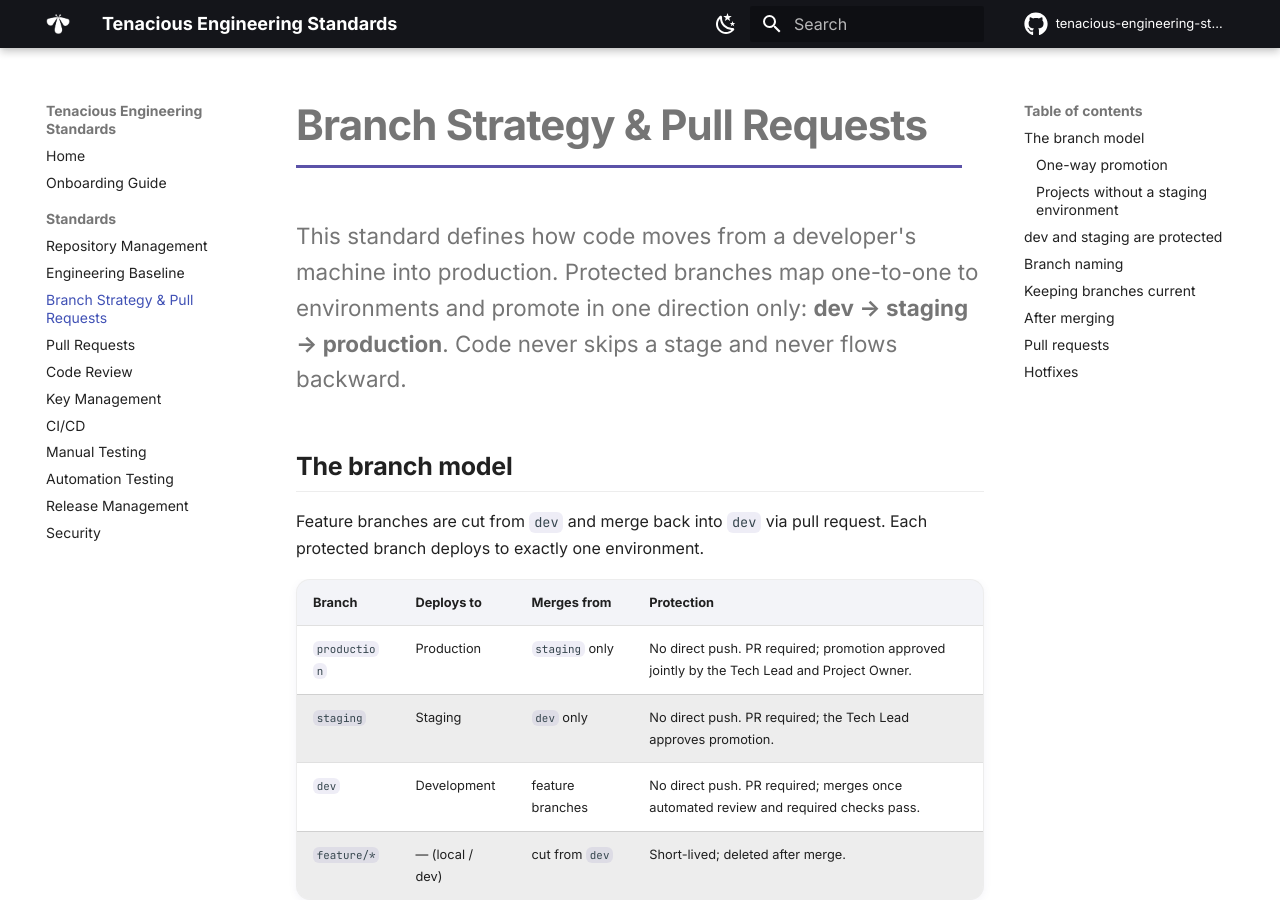
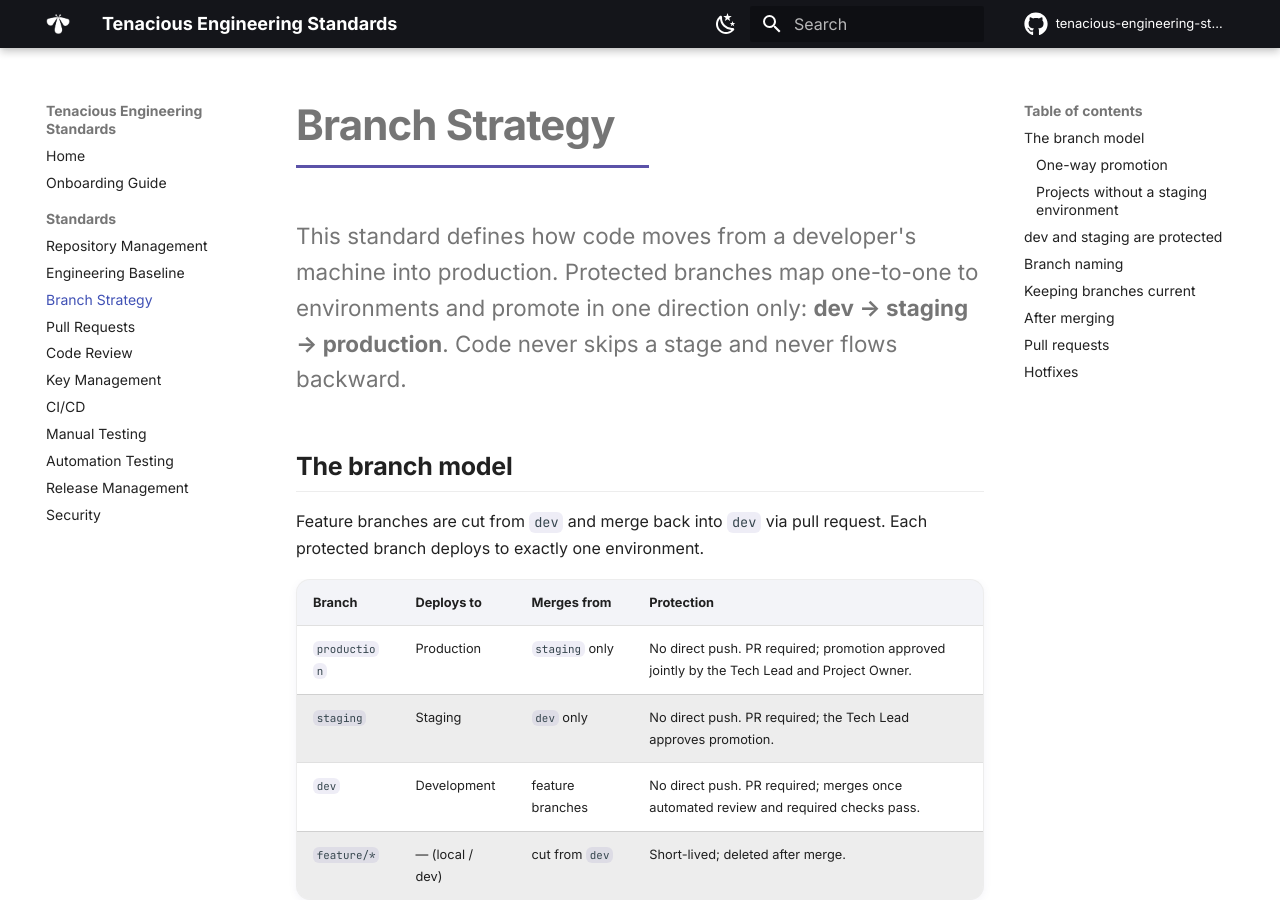
Before and after one commit to NuryeNigusMekonen/tenacious-engineering-standards, an MkDocs documentation site: the page built from docs/branching-standard.md, in a window 1280 px wide and 900 px high. Built offline with MkDocs 1.6.1 and Material for MkDocs 9.7.7, drawn with Linux system fonts in a browser that asks for light colours; comment, search, counter and statistics services are not loaded.

Commit message:
Fix naming consistency: standardize branching page as 'Branch Strategy'
Resolve the duplicate 'Pull Requests' nav entry and align the page H1 and all
inbound link labels to 'Branch Strategy'.

```diff
--- a/docs/branching-standard.md
+++ b/docs/branching-standard.md
@@ -1,4 +1,4 @@
-# Branch Strategy & Pull Requests
+# Branch Strategy
 
 This standard defines how code moves from a developer's machine into production. Protected branches map
 one-to-one to environments and promote in one direction only: **dev → staging → production**. Code never
--- a/mkdocs.yml
+++ b/mkdocs.yml
@@ -87,7 +87,7 @@ nav:
   - Standards:
       - Repository Management: repository-management-standard.md
       - Engineering Baseline: engineering-baseline-standard.md
-      - Branch Strategy & Pull Requests: branching-standard.md
+      - Branch Strategy: branching-standard.md
       - Pull Requests: pull-request-standard.md
       - Code Review: code-review-standard.md
       - Key Management: secrets-management-standard.md
```
Also changed, not shown: docs/index.md (+1 -1 lines), docs/pull-request-standard.md (+1 -1 lines).
